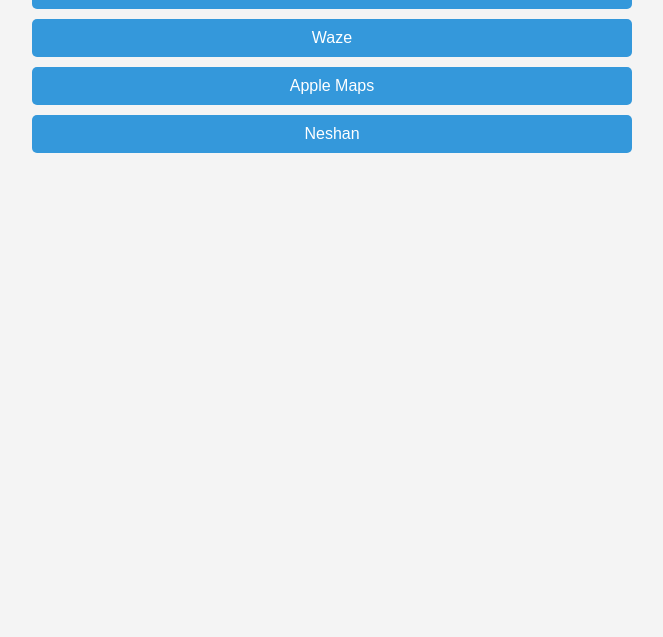
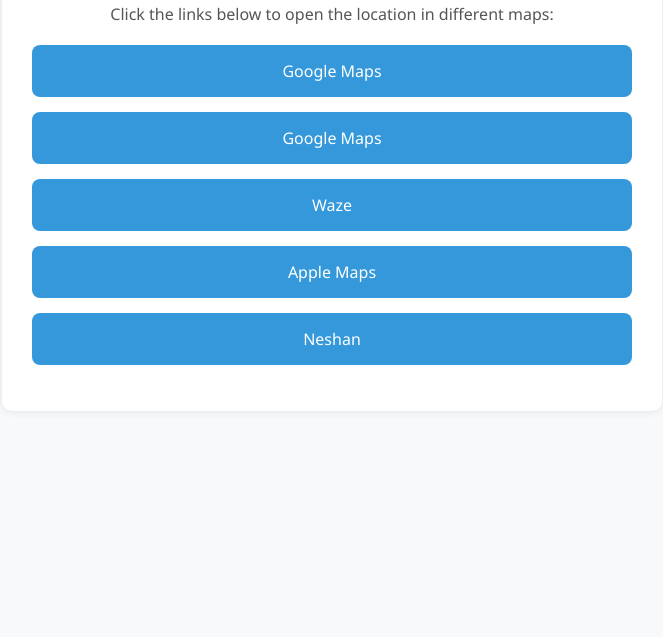
Before and after one commit to parsamrrelax/wedding, a plain HTML site: page index.html in a window 1280 px wide. Shown: the part 163-800 px from the top of the page, without its empty margins (308-971 px from the left). Drawn offline with Linux system fonts and the light colour scheme.

Commit message:
index change

```diff
--- a/index.html
+++ b/index.html
@@ -13,6 +13,7 @@
 
         <ul>
             <li><a href="https://maps.app.goo.gl/3Y1V1hHh5YR8tEST6" target="_blank">Google Maps</a></li>
+            <li><a href="geo:35.7460590,51.0485300" target="_blank">Google Maps</a></li>
             <li><a href="https://waze.com/ul/htnk73ekh7" target="_blank">Waze</a></li>
             <li><a href="https://maps.apple.com/?address=%DA%A9%D9%88%D9%87%DA%A9%20%D8%AF%D9%88%D9%85,%20Garmdarreh,%20Iran&ll=35.745889,51.049126&q=%DA%A9%D9%88%D9%87%DA%A9%20%D8%AF%D9%88%D9%85&t=m" target="_blank">Apple Maps</a></li>
             <li><a href="https://nshn.ir/rbvoAm_xCv-Q" target="_blank">Neshan</a></li>
--- a/styles.css
+++ b/styles.css
@@ -1,23 +1,28 @@
 body {
-    font-family: Arial, sans-serif;
+    font-family: 'Segoe UI', Tahoma, Geneva, Verdana, sans-serif;
     margin: 0;
     padding: 0;
-    background-color: #f4f4f4;
+    background-color: #f8f9fa;
 }
 
 .container {
     max-width: 600px;
     margin: 0 auto;
-    padding: 20px;
+    padding: 30px;
     text-align: center;
+    background-color: #ffffff;
+    box-shadow: 0 0 10px rgba(0, 0, 0, 0.1);
+    border-radius: 10px;
+    margin-top: 50px;
 }
 
 h1 {
-    color: #333;
+    color: #3498db;
 }
 
 p {
-    color: #666;
+    color: #555;
+    margin-bottom: 20px;
 }
 
 ul {
@@ -26,16 +31,17 @@
 }
 
 li {
-    margin: 10px 0;
+    margin: 15px 0;
 }
 
 a {
     display: block;
-    padding: 10px;
+    padding: 15px;
     background-color: #3498db;
     color: #fff;
     text-decoration: none;
-    border-radius: 5px;
+    border-radius: 8px;
+    transition: background-color 0.3s ease;
 }
 
 a:hover {
@@ -43,16 +49,15 @@
 }
 
 @media only screen and (max-width: 600px) {
-    /* Adjust styles for smaller screens */
     body {
         font-size: 16px;
     }
 
     .container {
-        padding: 10px;
+        padding: 20px;
     }
 
     a {
-        padding: 8px;
+        padding: 12px;
     }
 }
```
